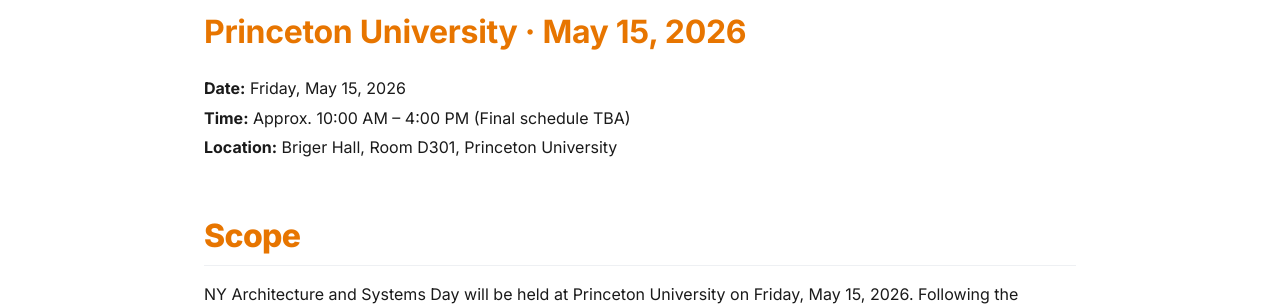
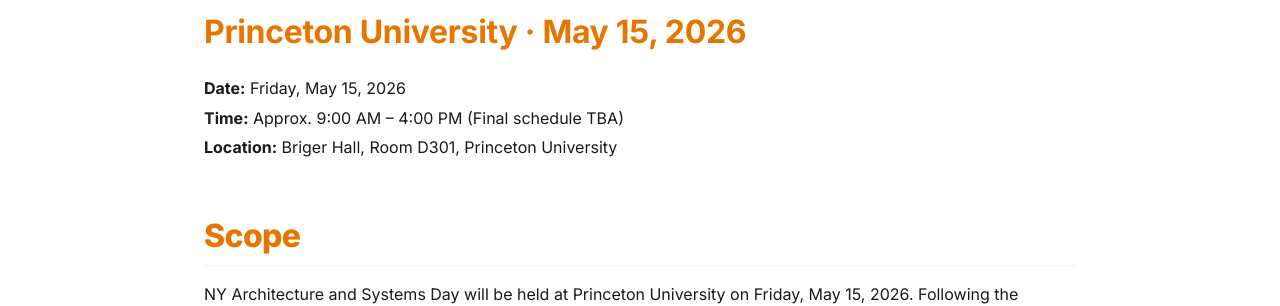
Before and after one commit to princetoncomputerarch/princetoncomputerarch.github.io, a Jekyll site: the page built from index.html, in a window 1280 px wide and 900 px high. Shown: the part 317-623 px from the top of the window. Built offline with Jekyll 4.4.1, drawn with Linux system fonts in a browser that asks for light colours.

Commit message:
Update event time in hero.yml

```diff
--- a/_data/hero.yml
+++ b/_data/hero.yml
@@ -16,6 +16,6 @@
   - label: "Date"
     value: "Friday, May 15, 2026"
   - label: "Time"
-    value: "Approx. 10:00 AM – 4:00 PM (Final schedule TBA)"
+    value: "Approx. 9:00 AM – 4:00 PM (Final schedule TBA)"
   - label: "Location"
     value: "Briger Hall, Room D301, Princeton University"
```
